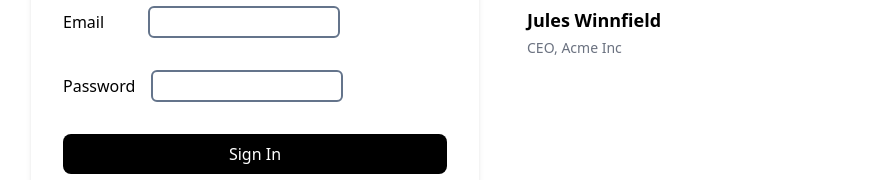
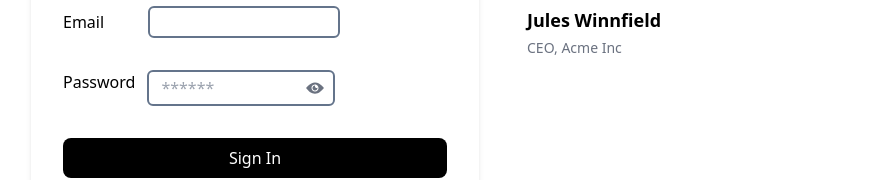
Before and after one commit to Zafeeruddin/blog-website, a React (Vite) app in the folder apps/frontend/: page /signin in a window 1280 px wide. Shown: the part 170-350 px from the top of the page, without its empty margins (161-1032 px from the left). Built offline with nearby package versions, Linux system fonts and the light colour scheme.

Commit message:
added show pass

```diff
--- a/apps/frontend/src/pages/Signin.tsx
+++ b/apps/frontend/src/pages/Signin.tsx
@@ -3,10 +3,11 @@ import Label from "../components/ui/label"
 import { useRecoilState, useSetRecoilState } from "recoil"
 import { emailAtom, isAuthenticated, passwordAtom, tokenAtom, usernameAtom } from "../store/atoms/user"
 import {loginParams} from "@repo/types/types"
-import { Suspense } from "react"
+import { Suspense, useState } from "react"
 import { useNavigate } from "react-router-dom"
 import { userSignIn } from "../service/apiAuthSignin"
 import { toast } from "sonner"
+import { IoIosEye, IoIosEyeOff } from "react-icons/io"
 
 
 export default function Signin() {
@@ -18,6 +19,7 @@ export default function Signin() {
   const setUsername=useSetRecoilState(usernameAtom)
   const navigate=useNavigate()
   const setAuth= useSetRecoilState(isAuthenticated)
+  const [passwordVisible,setPasswordVisible]=useState(false)
 
   const sendUser=async ()=>{
     const parseUser=loginParams.safeParse({
@@ -49,8 +51,28 @@ export default function Signin() {
           <input className="border-2 pl-2 border-slate-500 w-48 h-8  ml-11 rounded-md border-blackborder-black focus:border-black" onChange={(e)=>setEmail(e.target.value)} type="email" id="email"></input>
         </div>
         <div>
-          <Label htmlFor="password">Password</Label>
-          <input className="border-2 pl-2 border-slate-500 w-48 h-8  ml-4 rounded-md border-blackborder-black focus:border-black" onChange={(e)=>setPassword(e.target.value)} type="password" id="password"></input>
+          <div className="flex 500">
+            <Label htmlFor="password">Password</Label>
+            <div className="flex border-2 border-slate-500 rounded-md ml-3">
+                <input
+                    onChange={(e)=>setPassword(e.target.value)}
+                    type={passwordVisible ? "text" : "password"}
+                    className=" border-none focus:outline-none rounded w-36 h-8 ml-3"
+                    placeholder="******"
+                />
+                <button
+                    type="button"
+                    className=" inset-y-0  flex items-center "
+                    onClick={()=>setPasswordVisible(!passwordVisible)}
+                >
+                    {passwordVisible ? (
+                        <IoIosEyeOff className="h-5 w-5 text-gray-500 mr-2" />
+                    ) : (
+                        <IoIosEye className="h-5 w-5 text-gray-500 mr-2" />
+                    )}
+                </button>
+            </div>
+          </div>
         </div>
         <Suspense fallback={"loading..."}> <button onClick={sendUser} className="w-full bg-black text-white h-10 rounded-lg   hover:m-1 ease-in-out transition delay-100">Sign In</button></Suspense>
       </div>
--- a/package.json
+++ b/package.json
@@ -22,6 +22,7 @@
     "packages/*"
   ],
   "dependencies": {
+    "react-cookie": "^1.0.5",
     "react-quill": "^2.0.0",
     "react-spinners": "^0.13.8"
   }
```
Also changed, not shown: 1 other file (tests, documents, lock files or other folders).
